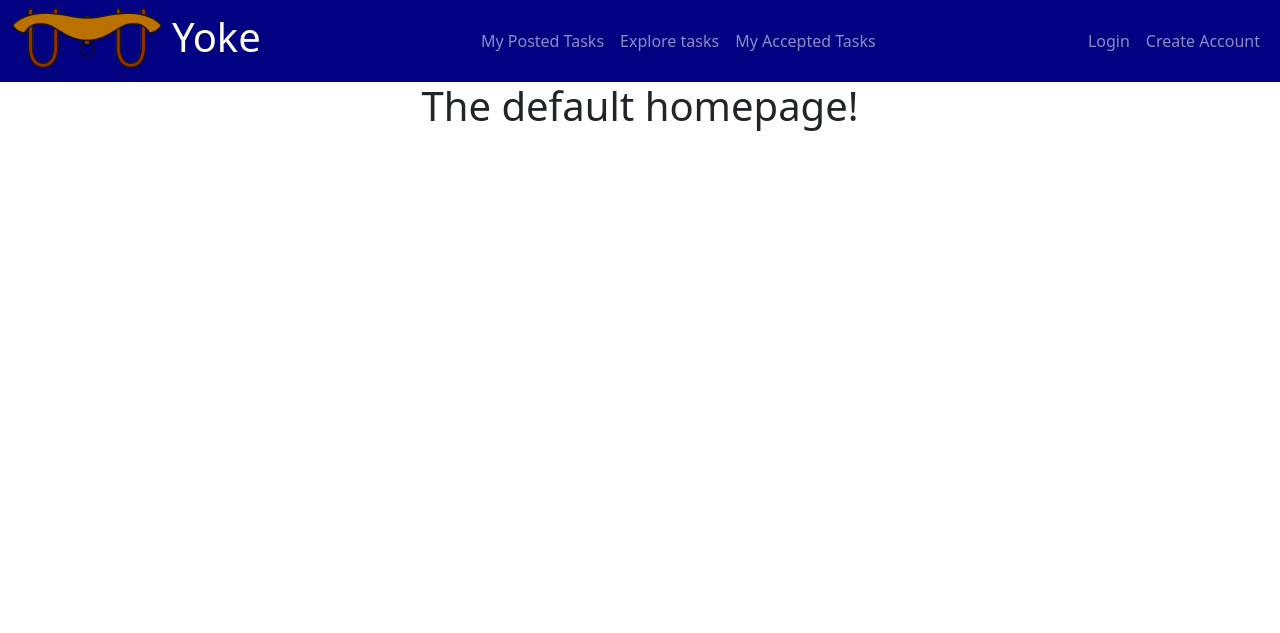
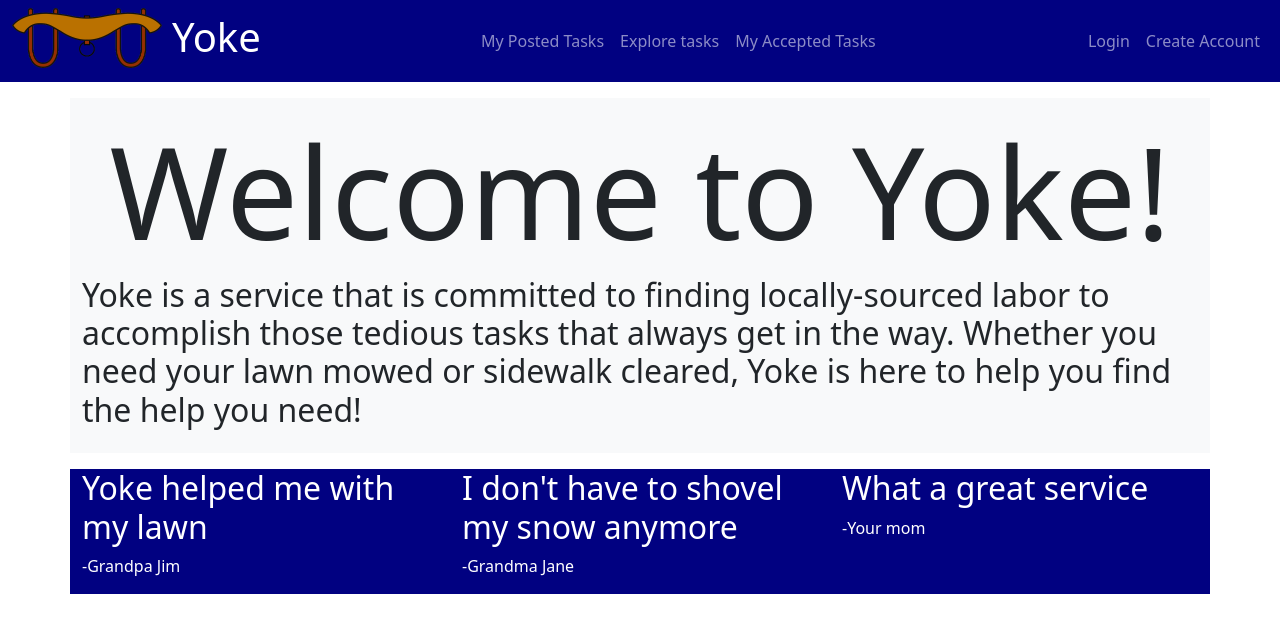
Before and after one commit to kaisermikael/Group-8-Yoke, a Django app: page /home in a window 1280 px wide. Shown: the top 633 px of the page. Run offline with Django 4.2, Linux system fonts and the light colour scheme; some libraries are stand-ins or nearby versions.

Commit message:
home page edit

```diff
--- a/source/yokeProject/yokeApp/templates/yokeapp/home.html
+++ b/source/yokeProject/yokeApp/templates/yokeapp/home.html
@@ -48,8 +48,30 @@
     </nav>
 
     {% if default == True %}
-    <div class="d-flex justify-content-center flex-row">
-        <h1>The default homepage!</h1>
+    <div class="container-lg">
+        <div class="row">
+            <div class="col bg-light py-3 my-3">
+                <h1 style=font-size:800% class="text-center">Welcome to Yoke!</h1>
+                <h2>Yoke is a service that is committed to finding locally-sourced labor to accomplish those tedious tasks that always get in the way. Whether you need your lawn mowed or sidewalk cleared, Yoke is here to help you find the help you need!</h2>
+            </div>
+        </div>
+
+        <div class="row">
+            <div class="col text-white" style="background-color: rgb(1, 1, 129)";>
+                <h2>Yoke helped me with my lawn</h2>
+                <p>-Grandpa Jim</p>
+            </div>
+            <div class="col text-white" style="background-color: rgb(1, 1, 129);">
+                <h2>I don't have to shovel my snow anymore</h2>
+                <p>-Grandma Jane</p>
+            </div>
+            <div class="col text-white" style="background-color: rgb(1, 1, 129);">
+                <h2>What a great service</h2>
+                <p>-Your mom</p>
+            </div>
+        </div>
+
+
     </div>
     {% endif %}
 
```
